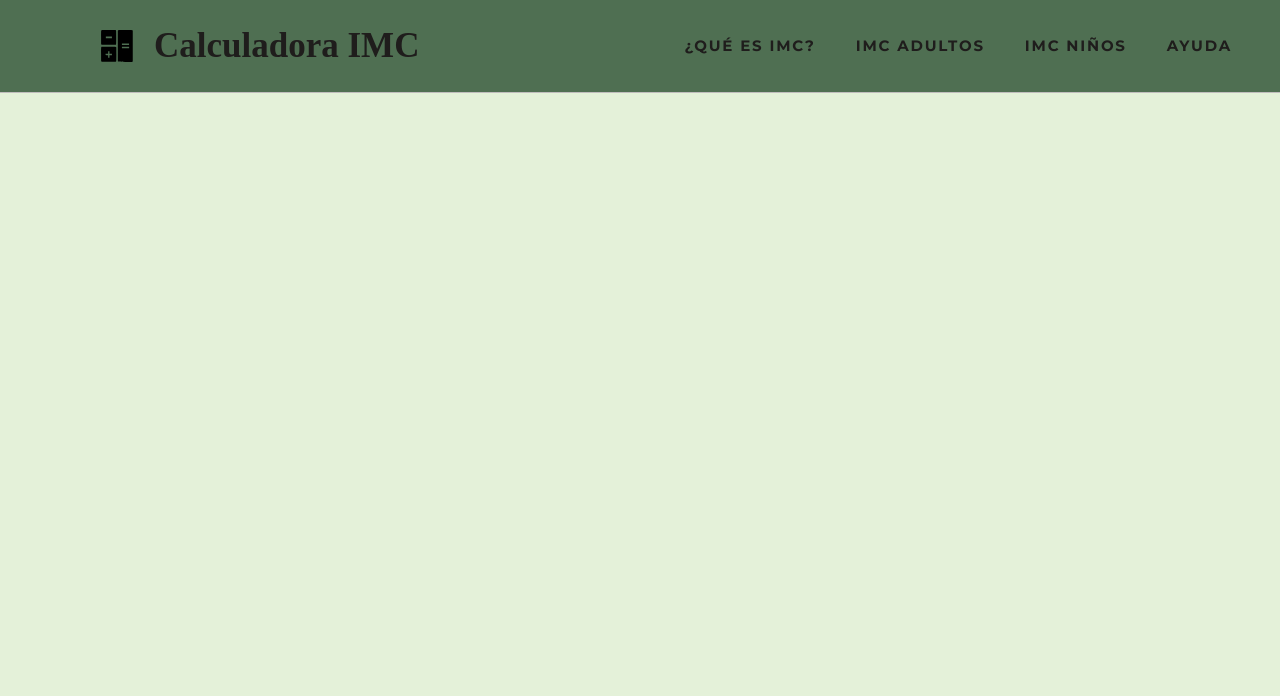
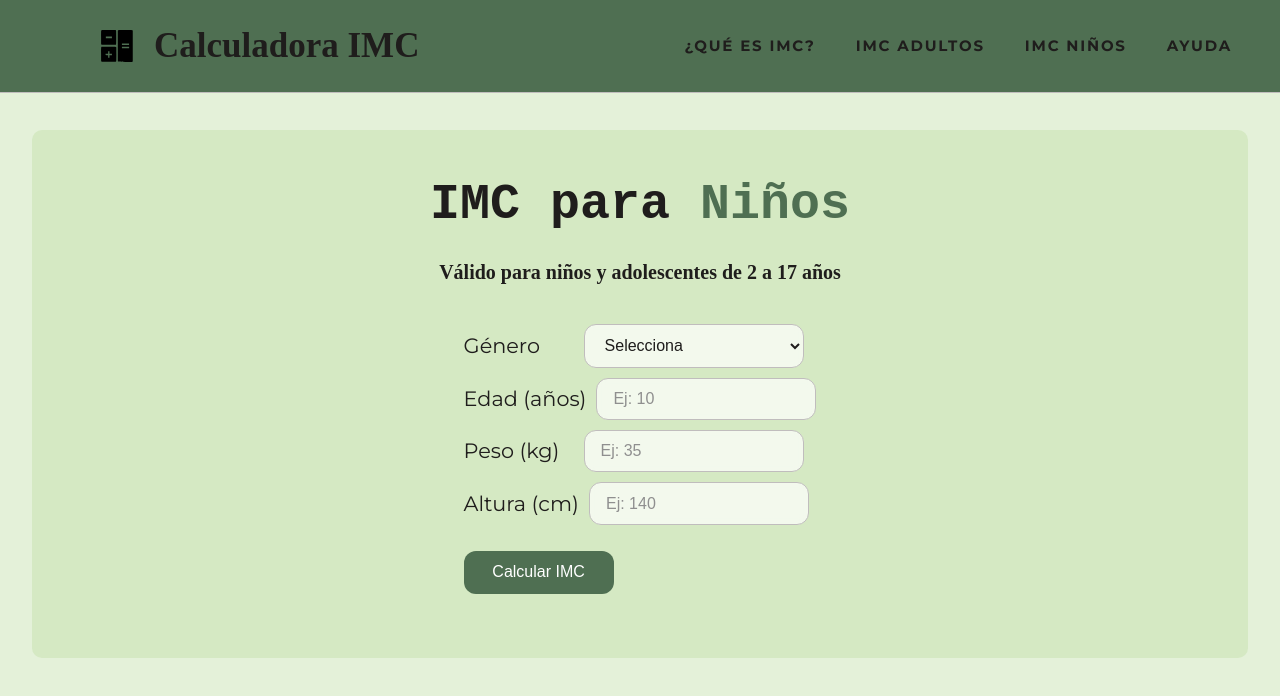
Before and after one commit to KarlaaMS/calculadora-imc, a React (Vite) app: page /menores in a window 1280 px wide. Shown: the top 696 px of the page. Built offline with nearby package versions, Linux system fonts and the light colour scheme; a web font is replaced by a local one.

Commit message:
Septimo Commit - Correcciones Navbar

```diff
--- a/src/App.jsx
+++ b/src/App.jsx
@@ -3,6 +3,7 @@
 import Home from './components/Home'
 import FormularioAdultos from './components/FormularioAdultos'
 import Resultado from './components/Resultado'
+import FormularioMenores from './components/FormularioMenores'
 import './index.css'
 
 function App() {
@@ -13,6 +14,7 @@
         <Route path="/" element={<Home />} />
         <Route path="/adultos" element={<FormularioAdultos/>}/>
         <Route path="/resultado" element={<Resultado/>}/>
+        <Route path="/menores" element={<FormularioMenores/>}/>
       </Routes>
     </div>
   )
--- /dev/null
+++ b/src/components/FormularioMenores.jsx
@@ -0,0 +1,98 @@
+import { useState } from 'react'
+import { useNavigate } from 'react-router-dom'
+import { calcularPercentilAproximado } from './data/percentiles'
+
+function FormularioMenores() {
+  const [edad, setEdad] = useState('')
+  const [peso, setPeso] = useState('')
+  const [altura, setAltura] = useState('')
+  const [genero, setGenero] = useState('')
+  const navigate = useNavigate()
+
+  function calcularIMC() {
+    if (!edad || !peso || !altura || !genero) {
+      alert('Por favor completa todos los campos')
+      return
+    }
+
+    if (edad < 2 || edad > 17) {
+      alert('Esta calculadora es válida para niños de 2 a 17 años')
+      return
+    }
+
+    const alturaMetros = altura / 100
+    const imc = peso / (alturaMetros * alturaMetros)
+    const { percentil, categoria } = calcularPercentilAproximado(
+      parseFloat(imc.toFixed(2)),
+      parseInt(edad),
+      genero
+    )
+
+    navigate('/resultado', {
+      state: {
+        imc: imc.toFixed(2),
+        tipo: 'menor',
+        genero,
+        edad,
+        percentil,
+        categoria
+      }
+    })
+  }
+
+  return (
+    <div className="formulario-container">
+      <h2>IMC para <span>Niños</span></h2>
+      <p>Válido para niños y adolescentes de 2 a 17 años</p>
+
+      <div className="formulario">
+        <div className="campo">
+          <label>Género</label>
+          <select value={genero} onChange={(e) => setGenero(e.target.value)}>
+            <option value="">Selecciona</option>
+            <option value="masculino">Masculino</option>
+            <option value="femenino">Femenino</option>
+          </select>
+        </div>
+
+        <div className="campo">
+          <label>Edad (años)</label>
+          <input
+            type="number"
+            placeholder="Ej: 10"
+            min="2"
+            max="17"
+            value={edad}
+            onChange={(e) => setEdad(e.target.value)}
+          />
+        </div>
+
+        <div className="campo">
+          <label>Peso (kg)</label>
+          <input
+            type="number"
+            placeholder="Ej: 35"
+            value={peso}
+            onChange={(e) => setPeso(e.target.value)}
+          />
+        </div>
+
+        <div className="campo">
+          <label>Altura (cm)</label>
+          <input
+            type="number"
+            placeholder="Ej: 140"
+            value={altura}
+            onChange={(e) => setAltura(e.target.value)}
+          />
+        </div>
+
+        <button className="boton-calcular" onClick={calcularIMC}>
+          Calcular IMC
+        </button>
+      </div>
+    </div>
+  )
+}
+
+export default FormularioMenores
--- a/src/components/Navbar.jsx
+++ b/src/components/Navbar.jsx
@@ -1,39 +1,38 @@
 import LogoCalculadora from '../assets/LogoCalculadora.svg'
 import { useState } from 'react'
+import { Link } from 'react-router-dom'
 
-function Navbar (){
+function Navbar() {
+  const [abierto, setAbierto] = useState(false)
 
-    const [abierto, setAbierto] = useState(false)
-    return (
+  return (
     <nav>
-        <span><img src={LogoCalculadora} id="LogoCalculadora"></img>
-        <p><a href="/#">Calculadora IMC</a></p></span>
-        <ul className="nav-links">
-        <li><a href="/que-es-imc" onClick={() => setAbierto(false)}>¿Qué es IMC?</a></li>
-        <li><a href="/adultos" onClick={() => setAbierto(false)}>IMC Adultos</a></li>
-        <li><a href="/menores" onClick={() => setAbierto(false)}>IMC Niños</a></li>
-        <li><a href="/ayuda" onClick={() => setAbierto(false)}>Ayuda</a></li>
+      <span>
+        <img src={LogoCalculadora} id="LogoCalculadora" />
+        <Link to="/" id="titulo"><p>Calculadora IMC</p></Link>
+      </span>
+
+      <ul className="nav-links">
+        <li><Link to="/que-es-imc">¿Qué es IMC?</Link></li>
+        <li><Link to="/adultos">IMC Adultos</Link></li>
+        <li><Link to="/menores">IMC Niños</Link></li>
+        <li><Link to="/ayuda">Ayuda</Link></li>
       </ul>
 
-      {/* Botón hamburguesa */}
-      <button
-        className="hamburguesa"
-        onClick={() => setAbierto(!abierto)}
-      >
+      <button className="hamburguesa" onClick={() => setAbierto(!abierto)}>
         {abierto ? '✕' : '☰'}
       </button>
 
-      {/* Menú móvil */}
       {abierto && (
         <ul className="nav-mobile">
-          <li><a href="/que-es-imc" onClick={() => setAbierto(false)}>¿Qué es IMC?</a></li>
-          <li><a href="/adultos" onClick={() => setAbierto(false)}>IMC Adultos</a></li>
-          <li><a href="/menores" onClick={() => setAbierto(false)}>IMC Menores</a></li>
-          <li><a href="#ayuda" onClick={() => setAbierto(false)}>Ayuda</a></li>
+          <li><Link to="/que-es-imc" onClick={() => setAbierto(false)}>¿Qué es IMC?</Link></li>
+          <li><Link to="/adultos" onClick={() => setAbierto(false)}>IMC Adultos</Link></li>
+          <li><Link to="/menores" onClick={() => setAbierto(false)}>IMC Niños</Link></li>
+          <li><Link to="/ayuda" onClick={() => setAbierto(false)}>Ayuda</Link></li>
         </ul>
       )}
     </nav>
-    )
+  )
 }
 
 export default Navbar
--- /dev/null
+++ b/src/components/data/percentiles.js
@@ -0,0 +1,50 @@
+// Tablas de la OMS - Percentiles IMC por edad y género
+// Valores P5, P85, P95 para determinar categoría
+
+export const percentilesNinos = {
+  2:  { p5: 14.7, p85: 17.4, p95: 18.5 },
+  3:  { p5: 14.0, p85: 17.0, p95: 18.1 },
+  4:  { p5: 13.6, p85: 16.7, p95: 17.8 },
+  5:  { p5: 13.4, p85: 16.8, p95: 18.0 },
+  6:  { p5: 13.3, p85: 17.1, p95: 18.5 },
+  7:  { p5: 13.4, p85: 17.6, p95: 19.2 },
+  8:  { p5: 13.6, p85: 18.2, p95: 20.1 },
+  9:  { p5: 13.9, p85: 18.9, p95: 21.0 },
+  10: { p5: 14.2, p85: 19.6, p95: 22.0 },
+  11: { p5: 14.6, p85: 20.4, p95: 23.0 },
+  12: { p5: 15.0, p85: 21.2, p95: 24.0 },
+  13: { p5: 15.5, p85: 21.9, p95: 24.9 },
+  14: { p5: 16.0, p85: 22.6, p95: 25.7 },
+  15: { p5: 16.5, p85: 23.3, p95: 26.4 },
+  16: { p5: 17.0, p85: 23.9, p95: 27.1 },
+  17: { p5: 17.5, p85: 24.4, p95: 27.6 },
+}
+
+export const percentilesNinas = {
+  2:  { p5: 14.4, p85: 17.1, p95: 18.3 },
+  3:  { p5: 13.8, p85: 16.7, p95: 17.9 },
+  4:  { p5: 13.4, p85: 16.5, p95: 17.7 },
+  5:  { p5: 13.2, p85: 16.6, p95: 17.9 },
+  6:  { p5: 13.1, p85: 17.0, p95: 18.5 },
+  7:  { p5: 13.2, p85: 17.5, p95: 19.2 },
+  8:  { p5: 13.4, p85: 18.2, p95: 20.2 },
+  9:  { p5: 13.7, p85: 19.0, p95: 21.3 },
+  10: { p5: 14.1, p85: 19.9, p95: 22.4 },
+  11: { p5: 14.6, p85: 20.9, p95: 23.5 },
+  12: { p5: 15.2, p85: 21.8, p95: 24.5 },
+  13: { p5: 15.8, p85: 22.6, p95: 25.4 },
+  14: { p5: 16.4, p85: 23.3, p95: 26.1 },
+  15: { p5: 16.9, p85: 23.9, p95: 26.7 },
+  16: { p5: 17.3, p85: 24.3, p95: 27.1 },
+  17: { p5: 17.7, p85: 24.7, p95: 27.4 },
+}
+
+export function calcularPercentilAproximado(imc, edad, genero) {
+  const tabla = genero === 'masculino' ? percentilesNinos : percentilesNinas
+  const valores = tabla[edad]
+
+  if (imc < valores.p5)  return { percentil: '< 5',  categoria: 'Bajo peso' }
+  if (imc < valores.p85) return { percentil: '5-84',  categoria: 'Peso saludable' }
+  if (imc < valores.p95) return { percentil: '85-94', categoria: 'Sobrepeso' }
+  return                          { percentil: '≥ 95',  categoria: 'Obesidad' }
+}
--- a/src/index.css
+++ b/src/index.css
@@ -64,7 +64,7 @@
     font-size: 35px;
 }
 
-nav p a {
+#titulo {
     text-decoration: none;
     color: var(--text)
 }
```
Also changed, not shown: vercel.json (added).
